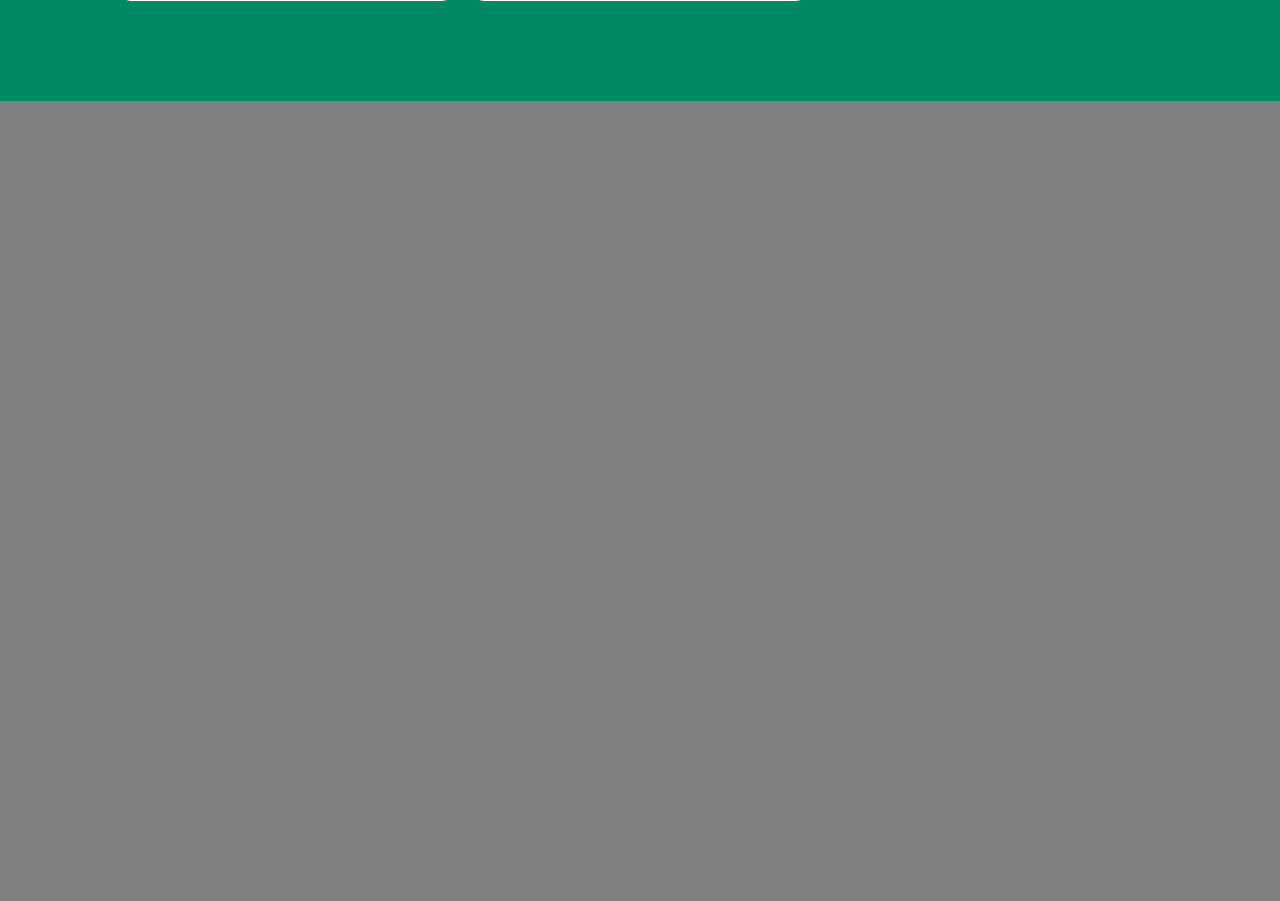
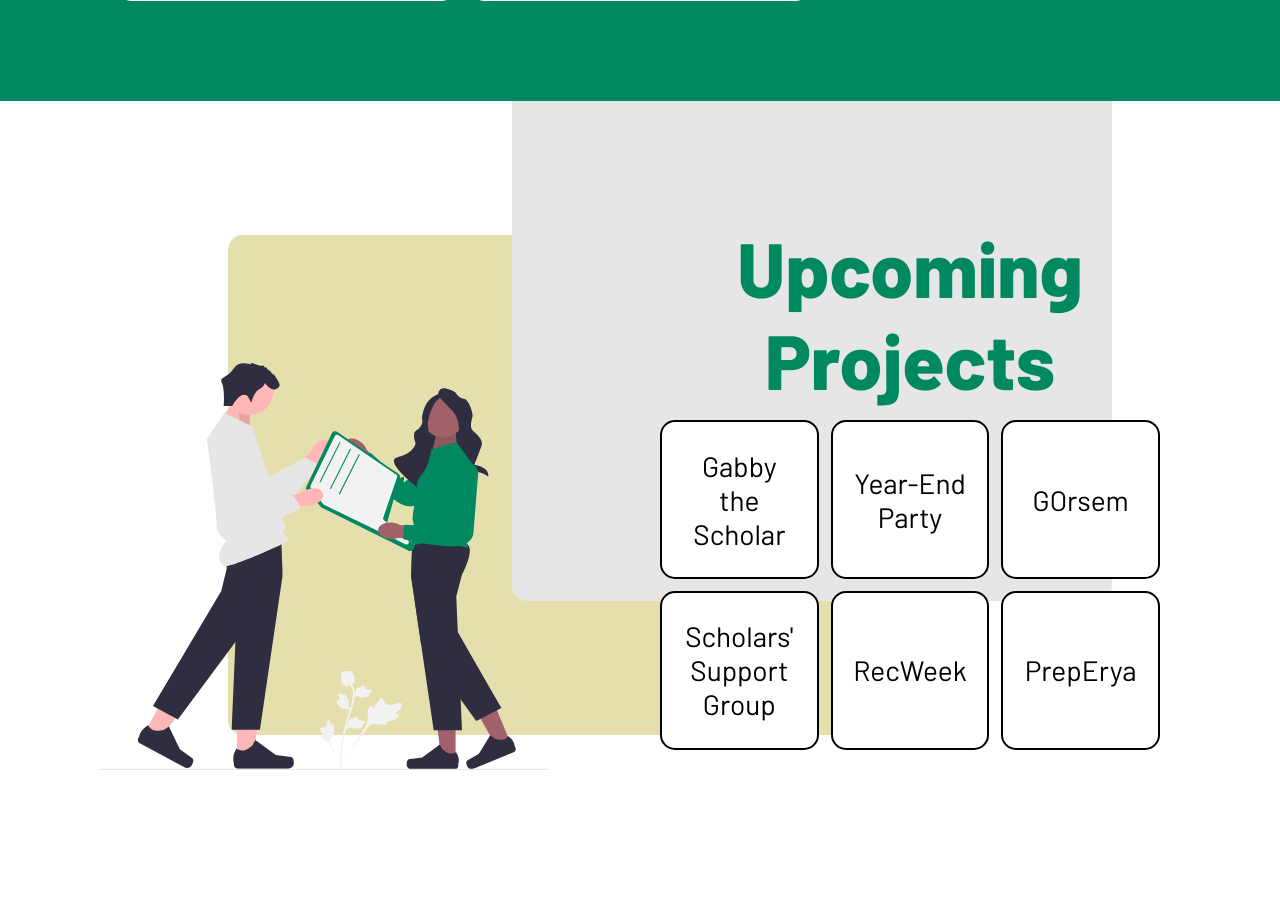
Before and after one commit to KianOladive/KianOladive.github.io, a PHP site: page /gabay-site-draft/index.html in a window 1280 px wide. Shown: the part 2903-3804 px from the top of the page. After the commit the page ends 3673 px from the top, so only its background shows below. Run offline with PHP 8.4, Linux system fonts and the light colour scheme; some libraries are stand-ins or nearby versions.

Commit message:
gabay-site-draft: projects page

```diff
--- a/gabay-site-draft/home-styles.css
+++ b/gabay-site-draft/home-styles.css
@@ -19,6 +19,7 @@
     --default-padding: 100px;
     --green: #008860;
     --cream: #E5DFAD;
+    --gray: #E6E6E6;
     --title-size: 128px;
     --heading: clamp(35px, 6vw, 96px);
 }
@@ -496,3 +497,118 @@ body {
 .card-button:hover > #orig-text-button {
     color: white;
 }
+
+/* ---------- SERVICES PAGE ---------- */
+
+#projects {
+    display: flex;
+    background-color: white;
+    padding: var(--default-padding) var(--default-padding) 0 var(--default-padding);
+    overflow: hidden;
+    position: relative;
+    box-sizing: border-box;
+    flex-wrap: wrap;
+    height: fit-content;
+}
+
+#cream-square-projects {
+    background-color: var(--cream);
+    height: 500px;
+    width: 700px;
+    position: absolute;
+    z-index: 0;
+    border-radius: 15px;
+    top: 20%;
+    margin-left: 10%;
+}
+
+#gray-square-projects {
+    background-color: var(--gray);
+    height: 500px;
+    width: 600px;
+    position: absolute;
+    z-index: 0;
+    border-radius: 0 0 15px 15px;
+    top: 0%;
+    left: 40%;
+}
+
+.projects-col {
+    z-index: 2;
+    flex: 1 1 50%;
+    overflow: hidden;
+}
+
+#projects-col-1 {
+    display: flex;
+    align-items: flex-end;
+    position: relative;
+}
+
+#projects-vector {
+    width: 83%;
+}
+
+.project-description {
+    height: 80%;
+    width: 90%;
+    position: absolute;
+    box-sizing: border-box;
+    background-color: var(--green);
+    border-radius: 15px;
+    bottom: 10%;
+    margin: 0 auto;
+    display: none;
+    color: white;
+    font-family: 'Barlow', sans-serif;
+    font-size: 16px;
+    justify-content: center;
+    align-items: center;
+    text-align: center;
+}
+
+#projects-col-2 {
+    box-sizing: border-box;
+    padding: 20px;
+    height: 100%;
+    width: 100%;
+    display: flex;
+    flex-direction: column;
+    position: relative;
+}
+
+#projects-heading {
+    color: var(--green);
+    font-size: var(--heading);
+    font-family: 'Barlow', sans-serif;
+    font-weight: 800;
+    text-align: center;
+    width: 100%;
+    margin-bottom: .2em;
+}
+
+#project-cards {
+    display: flex;
+    flex-wrap: wrap;
+    justify-content: center;
+    align-items: center;
+    width: 100%;
+    gap: 12px;
+}
+
+.project-single-card {
+    border: 2px solid black;
+    box-sizing: border-box;
+    padding: 20px;
+    border-radius: 15px;
+    aspect-ratio: 1;
+    flex: 0 1 calc(calc(100% - 24px)/3);
+    background-color: white;
+    display: flex;
+    justify-content: center;
+    align-items: center;
+    text-align: center;
+    font-size: 28px;
+    font-family: 'Barlow', sans-serif;
+    user-select: none;
+}
--- a/gabay-site-draft/index.html
+++ b/gabay-site-draft/index.html
@@ -178,8 +178,33 @@
             </div>
         </div>
 
-        <div id="projects" class="full-view-height">
+        <div id="projects">
+            <div id="cream-square-projects"></div>
+            <div id="gray-square-projects"></div>
 
+            <div id="projects-col-1" class="projects-col">
+                <img src="assets/undraw_sharing_knowledge_03vp.svg" alt="" id="projects-vector">
+                <div id="project-card-one-desc" class="project-description"><span>gts desc</span></div>
+                <div id="project-card-two-desc" class="project-description"><span>yep desc</span></div>
+                <div id="project-card-three-desc" class="project-description"><span>gorsem desc</span></div>
+                <div id="project-card-four-desc" class="project-description"><span>ssg desc</span></div>
+                <div id="project-card-five-desc" class="project-description"><span>recweek desc</span></div>
+                <div id="project-card-six-desc" class="project-description"><span>preperya desc</span></div>
+            </div>
+
+            <div id="projects-col-2" class="projects-col">
+                <div id="projects-heading">
+                    Upcoming <br> Projects
+                </div>
+                <div id="project-cards">
+                    <div class="project-single-card" onmouseover="cardHoverOne()" onmouseout="cardHoverOneOut()">Gabby the Scholar</div>
+                    <div class="project-single-card" onmouseover="cardHoverTwo()" onmouseout="cardHoverTwoOut()">Year-End Party</div>
+                    <div class="project-single-card" onmouseover="cardHoverThree()" onmouseout="cardHoverThreeOut()">GOrsem</div>
+                    <div class="project-single-card" onmouseover="cardHoverFour()" onmouseout="cardHoverFourOut()">Scholars' Support Group</div>
+                    <div class="project-single-card" onmouseover="cardHoverFive()" onmouseout="cardHoverFiveOut()">RecWeek</div>
+                    <div class="project-single-card" onmouseover="cardHoverSix()" onmouseout="cardHoverSixOut()">PrepErya</div>
+                </div>
+            </div>
         </div>
 
         <div id="footer">
```
Also changed, not shown: gabay-site-draft/home-script.js (+49 -1 lines), gabay-site-draft/assets/undraw_sharing_knowledge_03vp.svg (added).
